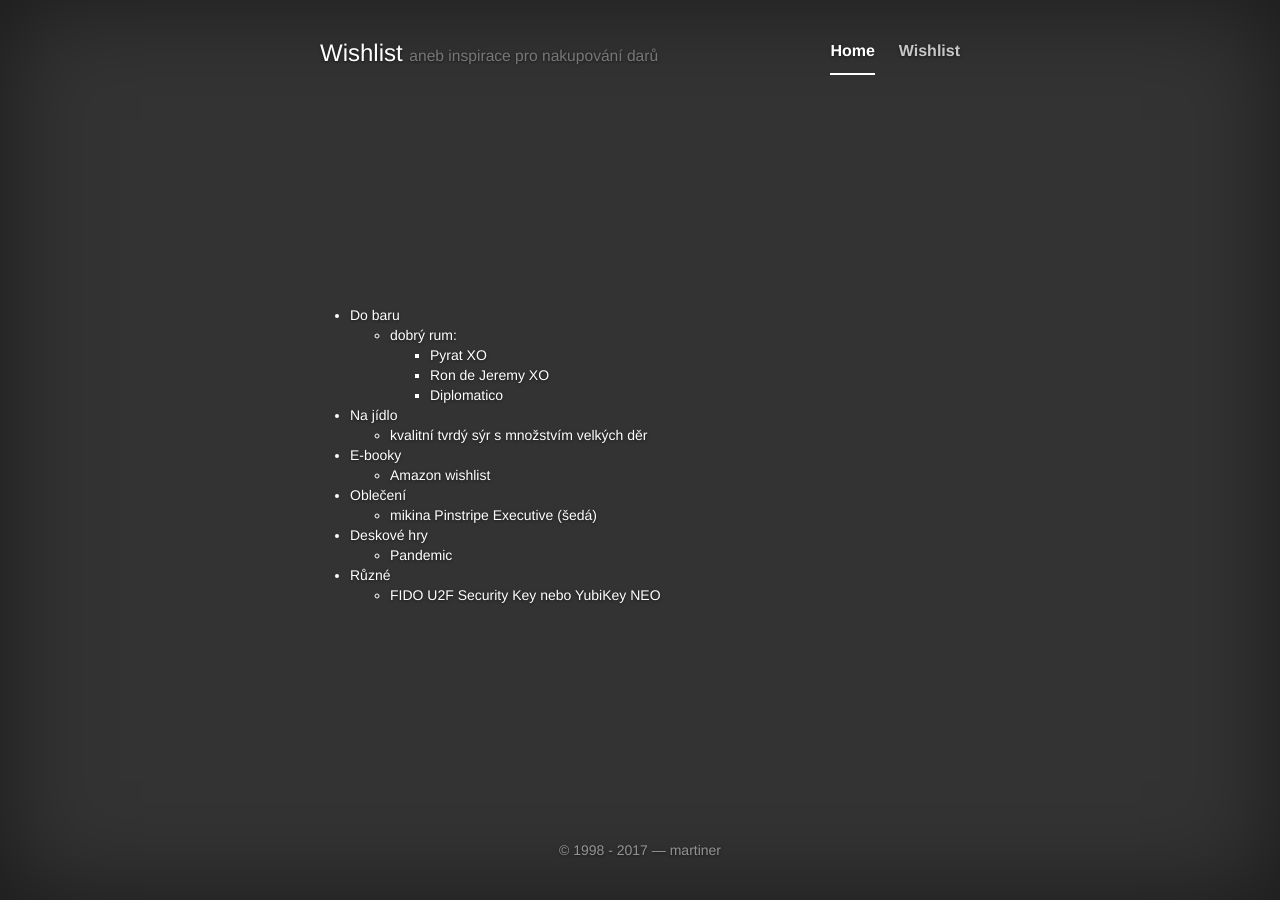
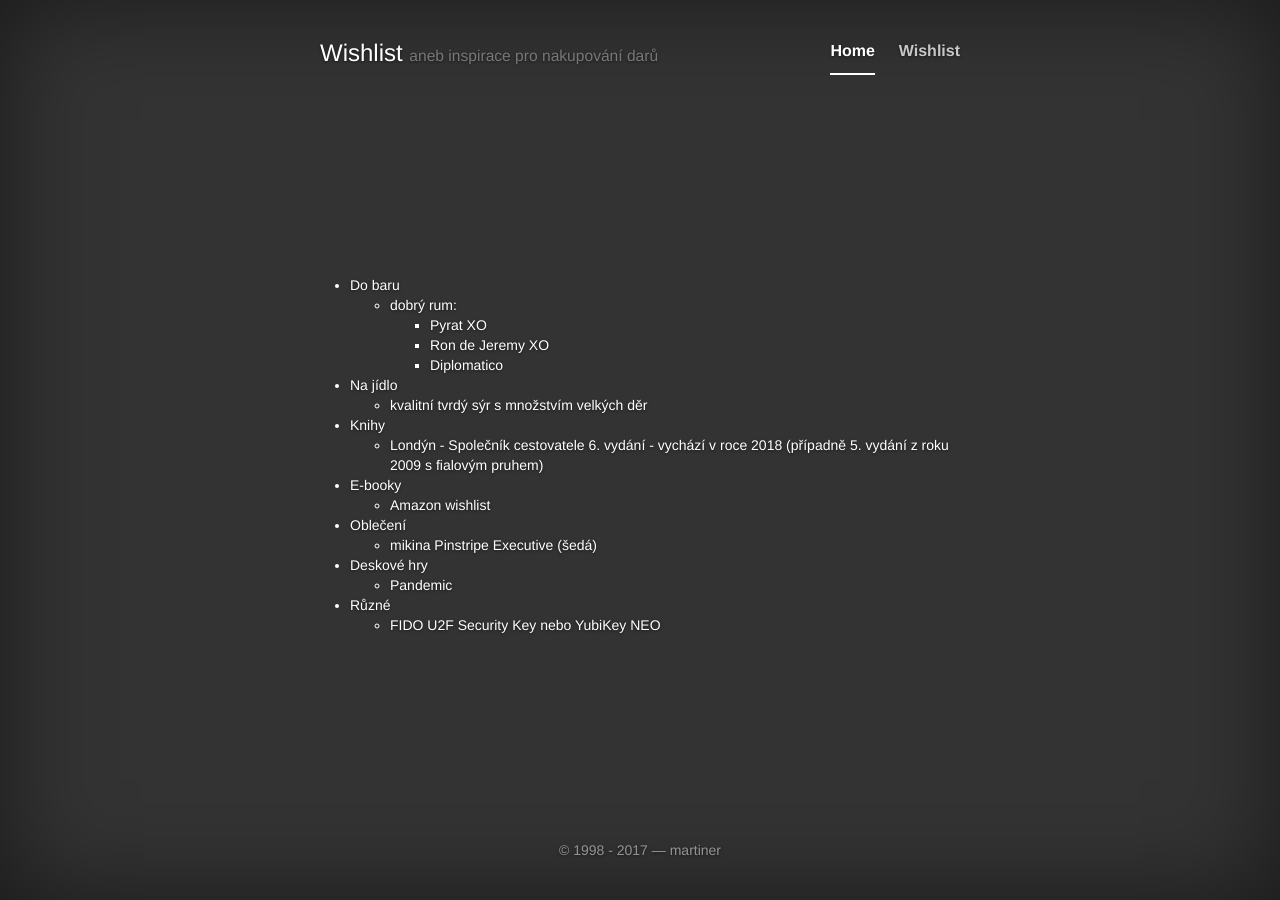
Before and after one commit to martiner/martiner.github.com, a Jekyll site: the page built from wishlist.html, in a window 1280 px wide. Built offline with Jekyll 4.4.1, drawn with Linux system fonts in a browser that asks for light colours; nearby versions of some CDN libraries.

Commit message:
add: londyn

```diff
--- a/wishlist.html
+++ b/wishlist.html
@@ -18,6 +18,13 @@
 
 <li>Na jídlo<ul>
 	<li>kvalitní tvrdý sýr s množstvím velkých děr</li>
+	</ul></li>
+
+<li>Knihy<ul>
+	<li><a href="https://www.knizniklub.cz/knihy/300414-londyn-spolecnik-cestovatele.html">Londýn - Společník cestovatele</a>
+	6. vydání - vychází v roce 2018
+		(případně <a href="https://www.knizniklub.cz/knihy/65882-londyn-spolecnik-cestovatele.html">5. vydání z roku 2009 s fialovým pruhem</a>)
+	</li>
 	</ul></li>
 
 <li>E-booky<ul>
```
